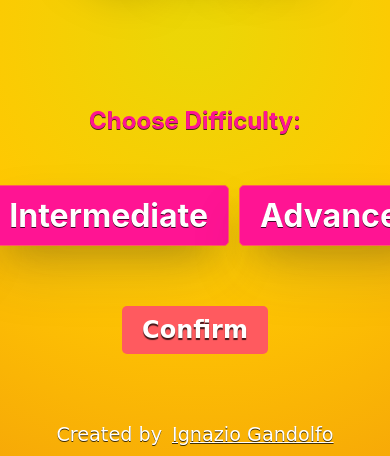
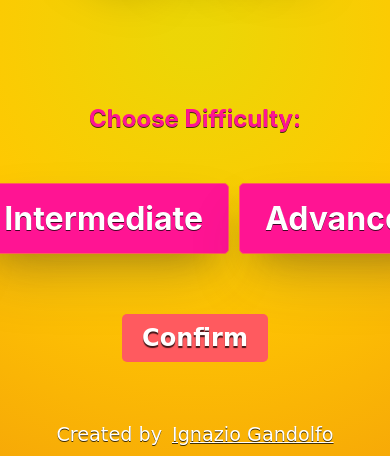
Before and after one commit to ignzio/MathQuiz, a plain HTML site: page index.html in a window 390 px wide. Both pictures are taken after typing "Sample" into the empty fields and a click on the button "Start New Game". Shown: the part 388-844 px from the top of the page. Drawn offline with Linux system fonts and the light colour scheme; a web font is replaced by a local one.

```diff
--- a/css/quiz.css
+++ b/css/quiz.css
@@ -86,31 +86,36 @@
   align-items: center;
   gap: 10px;
 }
+
 .difficulty-buttons > label {
   font-size: 1.5rem;
   font-weight: bold;
   color: #FF1493;
   text-shadow: 0 1px 0 rgba(0, 0, 0, 0.75);
 }
+
 .difficulty-buttons > input {
   display: none;
 }
+
 .difficulty-buttons > input[type="radio"] + label {
-    background-color: var( --tertiary-color);
+  background-color: var(--tertiary-color);
   box-shadow: rgba(50, 50, 93, 0.25) 0px 30px 60px -12px, rgba(0, 0, 0, 0.3) 0px 18px 36px -18px;
   color: #fff;
   border: 1px solid #ff5a5f;
   border-radius: 5px;
-    padding: 10px 20px;
+  padding: 15px 25px; /* Added padding to make the button clickable at the edge */
   font-size: 1.5rem;
   cursor: pointer;
   transition: background-color 0.3s;
 }
+
 .difficulty-buttons > input[type="radio"] + label:hover {
   background-color: #ff5a5f;
   transform: scale(1.1);
   color: #fff;
 }
+
 .difficulty-buttons > input[type="radio"] + label:active {
   transform: scale(0.9);
 }
@@ -133,38 +138,6 @@
 
 
 
-
-/*
-question
-
---primary-color: #ffc802;
-    --secondary-color: #008fff;
-    --tertiary-color: #ff1493;
-    --disabled-color: #ccc;
-
-
-    /* #F0F4C3: A light green that represents freshness, growth and harmony.
-
-#FFAB91: A coral pink that represents warmth, comfort and positivity.
-
-#B2EBF2: A light blue that represents calmness, trust and reliability.
-
-#FFF9C4: A light yellow that represents happiness, energy and optimism.
-
-#FF8A65: A bright orange that represents enthusiasm, creativity and fun.
-
-#80DEEA: A turquoise blue that represents clarity, balance and tranquility.
-
-#E1BEE7: A light purple that represents imagination, inspiration and spirituality.
-
-#FFCDD2: A soft red that represents passion, excitement and love.
-
-#81D4FA: A sky blue that represents freedom, intelligence and creativity. */
-/* --question-color: #F0F4C3;
---answer-color: #FFAB91;
---correct-color: #B2EBF2;
---incorrect-color: #FFF9C4;
- */
 
 
 
--- a/main2.js
+++ b/main2.js
@@ -17,6 +17,7 @@
     _currentPlayer;
     _currentGame;
     _timer = 0;
+    _pastGames = [];
     static getInstance() {
         if (GameManager.instance == null) {
             GameManager.instance = new GameManager();
@@ -57,6 +58,8 @@
         UIManagerInstance._playerAnswerInput.disabled = true;
         UIManagerInstance._generateQuestionButton.disabled = false;
     }
+
+    //TODO: add the game to the past games
 
 
 }
@@ -168,7 +171,7 @@
 
             //check if the player has no more life
             if (currentPlayer.life < 0) {
-                //game over cleanup
+                //TODO: Game Over
 
 
             }
```
Lines whose indentation alone changed are shown as unchanged.
